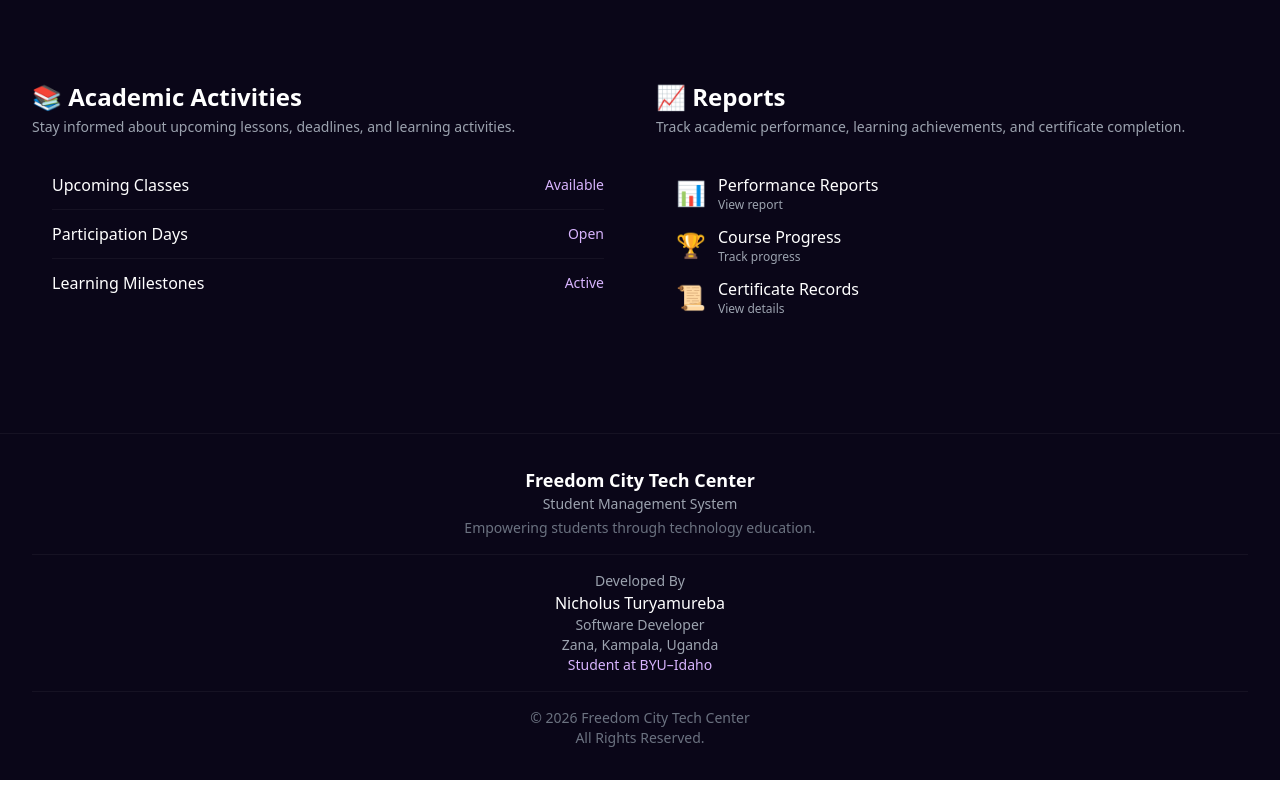
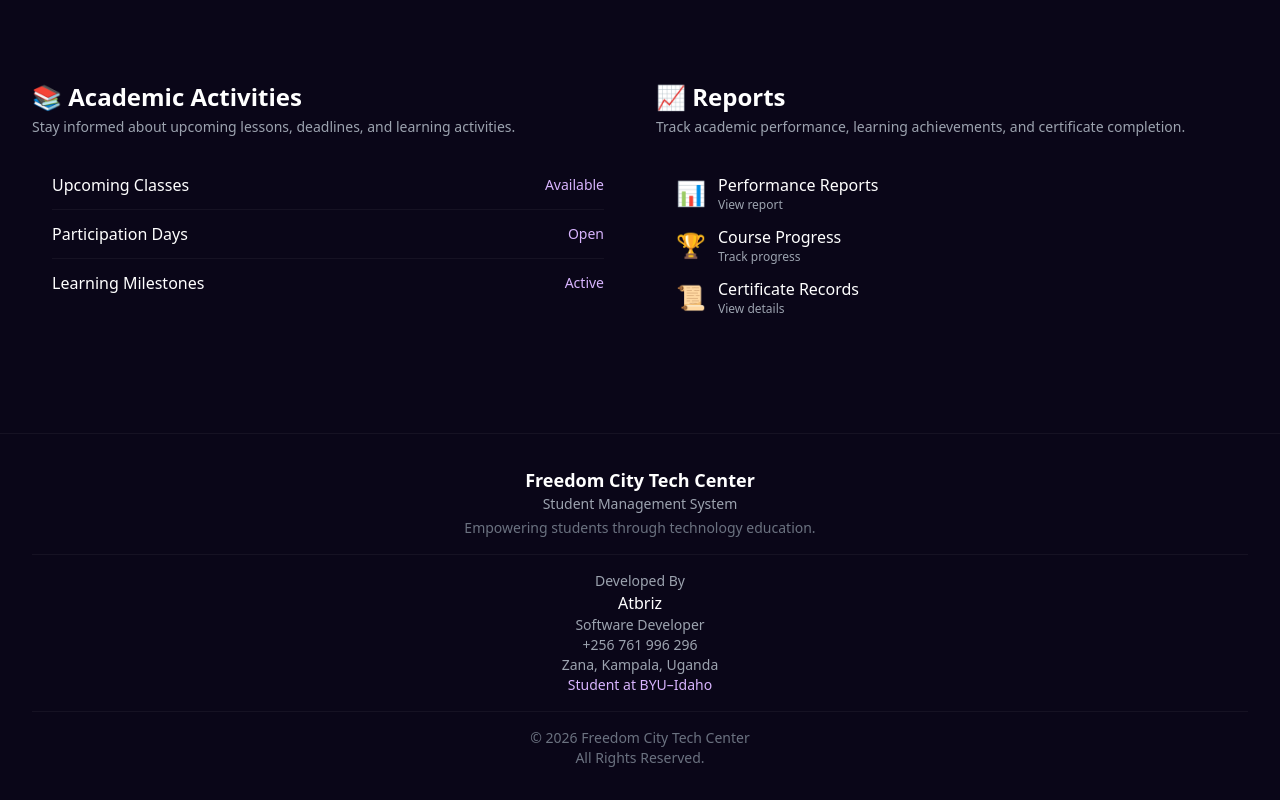
Before and after one commit to nicholusbriz/selfless, a Next.js app: page / in a window 1280 px wide. Shown: the part 1071-1871 px from the top of the page. Built offline with nearby package versions, Linux system fonts and the light colour scheme; no server answers.

Commit message:
UPDATE MY STATUS

```diff
--- a/app/page.tsx
+++ b/app/page.tsx
@@ -241,8 +241,9 @@
           </div>
           <div className="border-t border-white/5 pt-4 mt-4">
             <p className="text-gray-400 text-sm">Developed By</p>
-            <p className="text-white font-medium">Nicholus Turyamureba</p>
+            <p className="text-white font-medium">Atbriz</p>
             <p className="text-gray-400 text-sm">Software Developer</p>
+            <p className="text-gray-400 text-sm">+256 761 996 296</p>
             <p className="text-gray-400 text-sm">Zana, Kampala, Uganda</p>
             <p className="text-purple-300 text-sm">Student at BYU–Idaho</p>
           </div>
```
